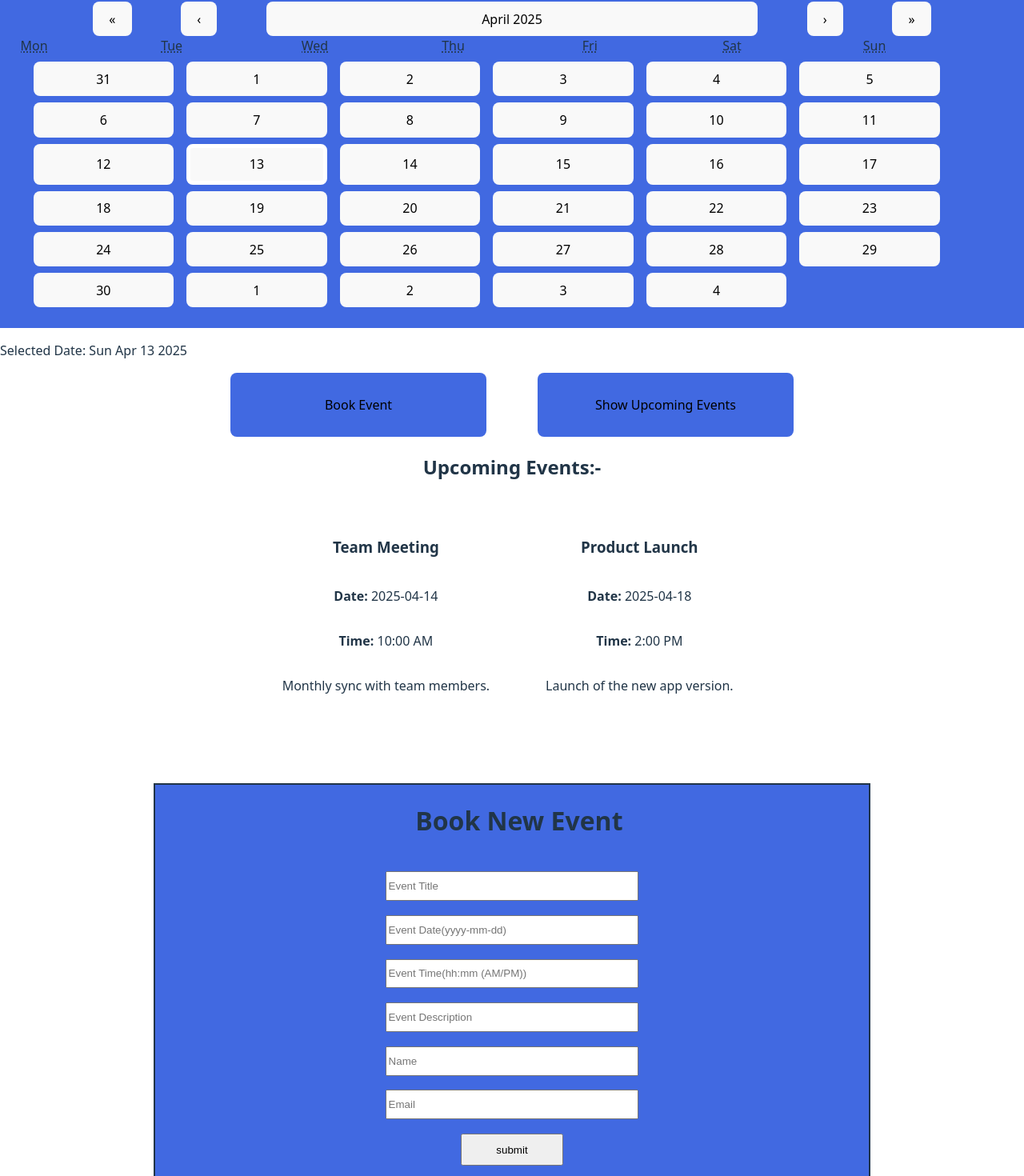
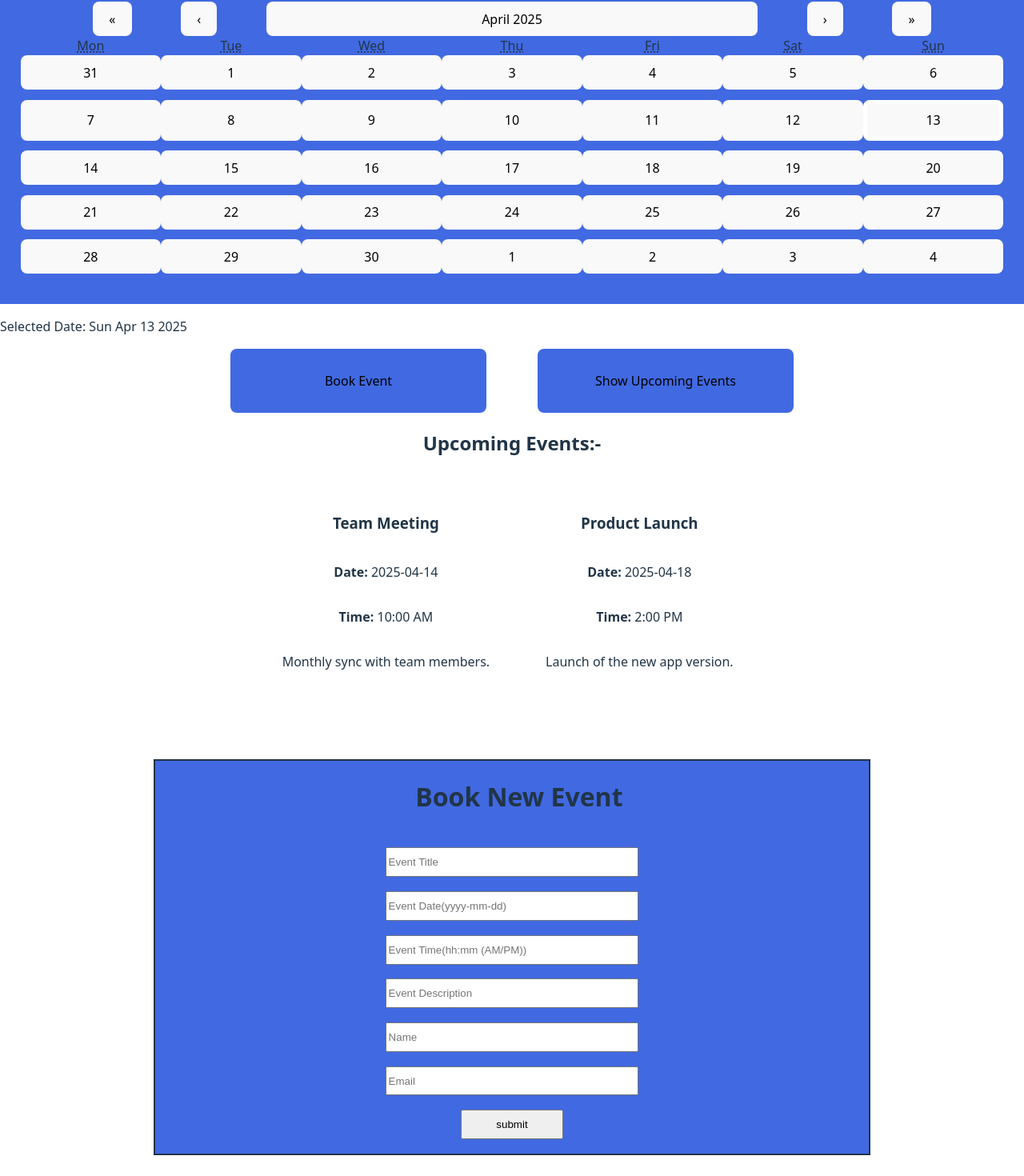
Before and after one commit to dhritim4n/eventBookingSystem, a React (Vite) app: page / in a window 1280 px wide. Shown: the part 298-1768 px from the top of the page at 80% size. Built offline with nearby package versions, Linux system fonts and the light colour scheme.

Commit message:
calendar display fix

```diff
--- a/src/components/Calendar.css
+++ b/src/components/Calendar.css
@@ -21,16 +21,18 @@
 .react-calendar__month-view__weekdays{
     display: flex;
 
+    text-align: center;
+
 }
 
 .react-calendar__month-view__days__day{
-    margin-top: 1vh;
-    margin-left: 2vh;
+
+
 
 }
 
 .react-calendar__tile{
-
+  margin-bottom: 1%;
 }
 
 .react-calendar__tile--now {
--- a/src/components/Form.css
+++ b/src/components/Form.css
@@ -48,7 +48,7 @@
 
 .FormSubmit{
     min-width: 10vw;
-    height: 5vh;
+    padding: 1%;
     margin-top: 2%;
     margin-bottom: 2%;
 }
```
